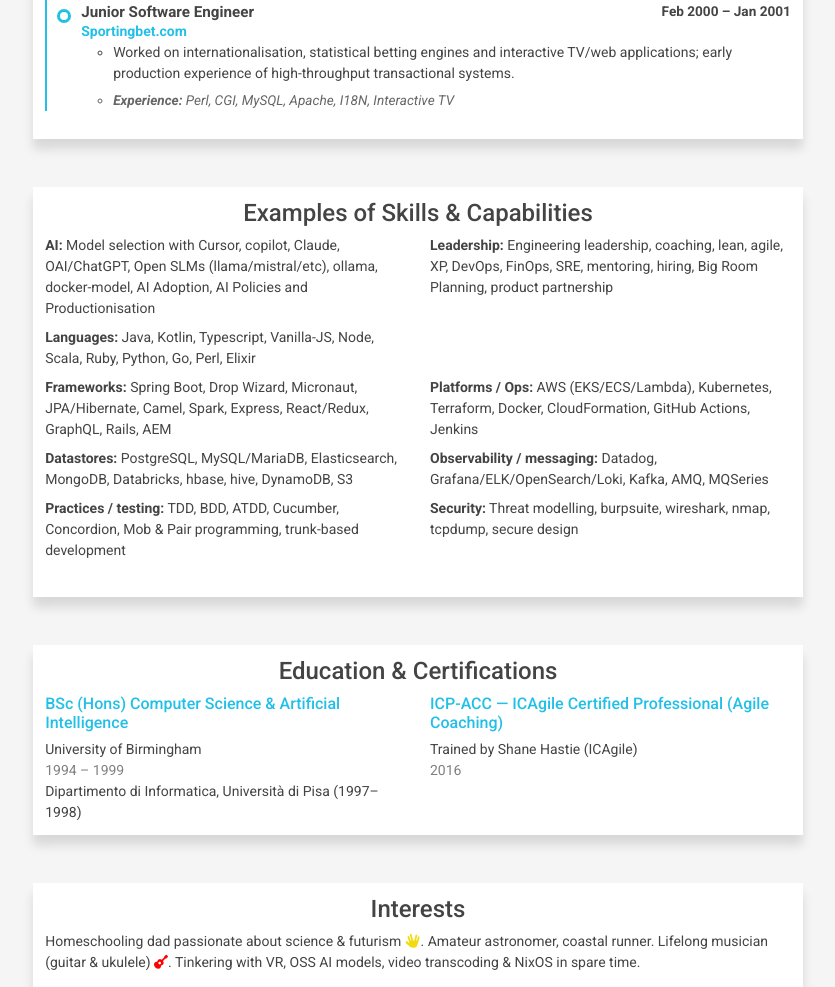
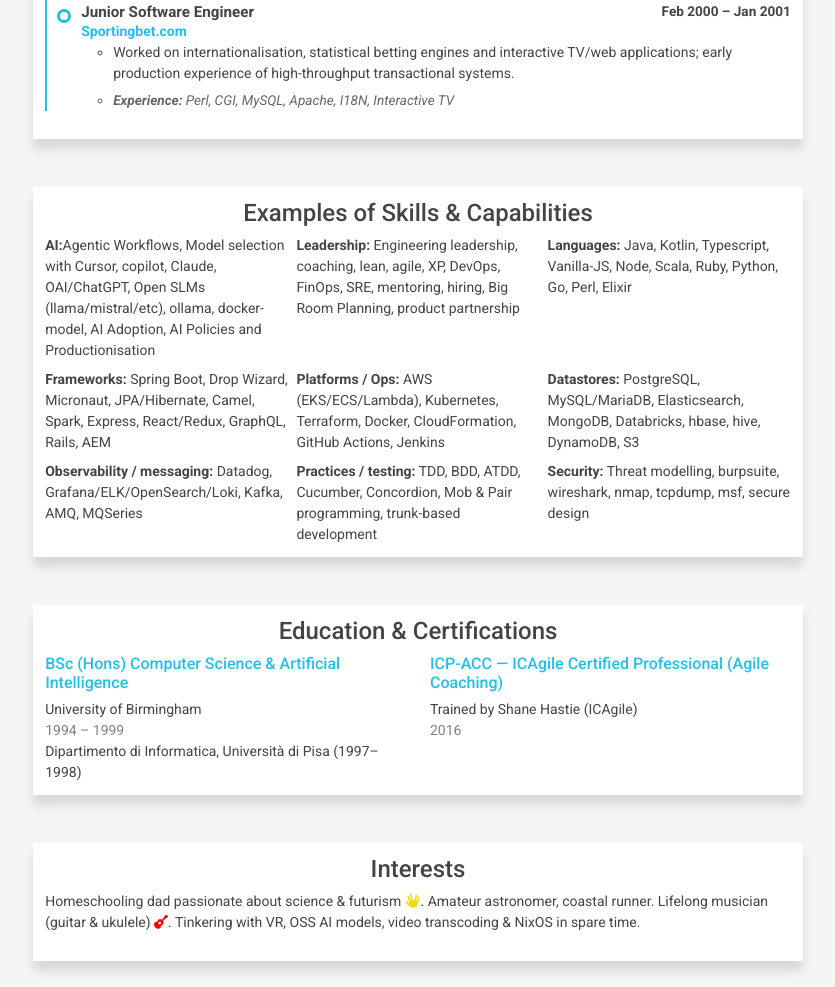
Before and after one commit to fiq/resume, a plain HTML site: page cv/index.html in a window 1280 px wide. Shown: the part 3803-4790 px from the top of the page, without its empty margins (222-1057 px from the left). Drawn offline with nearby package versions, Linux system fonts and the light colour scheme.

```diff
--- a/cv/index.html
+++ b/cv/index.html
@@ -466,18 +466,18 @@
       </div>
 
       <!-- Skills -->
-      <div class="container-fluid content mt-5 mb-5" id="skills">
+      <div class="container-fluid content mt-3 mb-3" id="skills">
         <h4 class="text-center section-title">Examples of Skills &amp; Capabilities</h4>
-        <ul class="row list-unstyled">
-          <li class="col-md-6 mb-2"><strong>AI:</strong> Model selection with Cursor, copilot, Claude, OAI/ChatGPT, Open SLMs (llama/mistral/etc), ollama, docker-model, AI Adoption, AI Policies and Productionisation</li>
-          <li class="col-md-6 mb-2"><strong>Leadership:</strong> Engineering leadership, coaching, lean, agile, XP, DevOps, FinOps, SRE, mentoring, hiring, Big Room Planning, product partnership</li>
-          <li class="col-md-6 mb-2"><strong>Languages:</strong> Java, Kotlin, Typescript, Vanilla-JS, Node, Scala, Ruby, Python, Go, Perl, Elixir<li>
-          <li class="col-md-6 mb-2"><strong>Frameworks:</strong> Spring Boot, Drop Wizard, Micronaut, JPA/Hibernate, Camel, Spark, Express, React/Redux, GraphQL, Rails, AEM</li>
-          <li class="col-md-6 mb-2"><strong>Platforms / Ops:</strong> AWS (EKS/ECS/Lambda), Kubernetes, Terraform, Docker, CloudFormation, GitHub Actions, Jenkins</li>
-          <li class="col-md-6 mb-2"><strong>Datastores:</strong> PostgreSQL, MySQL/MariaDB, Elasticsearch, MongoDB, Databricks, hbase, hive, DynamoDB, S3</li>
-          <li class="col-md-6 mb-2"><strong>Observability / messaging:</strong> Datadog, Grafana/ELK/OpenSearch/Loki, Kafka, AMQ, MQSeries</li>
-          <li class="col-md-6 mb-2"><strong>Practices / testing:</strong> TDD, BDD, ATDD, Cucumber, Concordion, Mob &amp; Pair programming, trunk-based development</li>
-          <li class="col-md-6 mb-2"><strong>Security:</strong> Threat modelling, burpsuite, wireshark, nmap, tcpdump, secure design</li>
+        <ul class="skills-grid list-unstyled">
+          <li><strong>AI:</strong>Agentic Workflows, Model selection with Cursor, copilot, Claude, OAI/ChatGPT, Open SLMs (llama/mistral/etc), ollama, docker-model, AI Adoption, AI Policies and Productionisation</li>
+          <li><strong>Leadership:</strong> Engineering leadership, coaching, lean, agile, XP, DevOps, FinOps, SRE, mentoring, hiring, Big Room Planning, product partnership</li>
+          <li><strong>Languages:</strong> Java, Kotlin, Typescript, Vanilla-JS, Node, Scala, Ruby, Python, Go, Perl, Elixir</li>
+          <li><strong>Frameworks:</strong> Spring Boot, Drop Wizard, Micronaut, JPA/Hibernate, Camel, Spark, Express, React/Redux, GraphQL, Rails, AEM</li>
+          <li><strong>Platforms / Ops:</strong> AWS (EKS/ECS/Lambda), Kubernetes, Terraform, Docker, CloudFormation, GitHub Actions, Jenkins</li>
+          <li><strong>Datastores:</strong> PostgreSQL, MySQL/MariaDB, Elasticsearch, MongoDB, Databricks, hbase, hive, DynamoDB, S3</li>
+          <li><strong>Observability / messaging:</strong> Datadog, Grafana/ELK/OpenSearch/Loki, Kafka, AMQ, MQSeries</li>
+          <li><strong>Practices / testing:</strong> TDD, BDD, ATDD, Cucumber, Concordion, Mob &amp; Pair programming, trunk-based development</li>
+          <li><strong>Security:</strong> Threat modelling, burpsuite, wireshark, nmap, tcpdump, msf, secure design</li>
         </ul>
       </div>
 
--- a/cv/style.css
+++ b/cv/style.css
@@ -246,6 +246,20 @@ ul.timeline > li::before {
   margin-top: 0.15rem;
 }
 
+
+/* Skills */
+.skills-grid {
+  display: grid;
+  grid-template-columns: repeat(auto-fit, minmax(200px, 1fr));
+  gap: 0.5rem;
+  margin: 0;
+  padding: 0;
+}
+
+.skills-grid li {
+  margin-bottom: 0;
+}
+
 /* EDUCATION ----------------------------------------------------- */
 h6.education-title { color: #22c0e8; margin: 0 0 6px 0; }
 .education-institue { color: #444; }
```
Also changed, not shown: cv/cto.html (+2 -2 lines).
